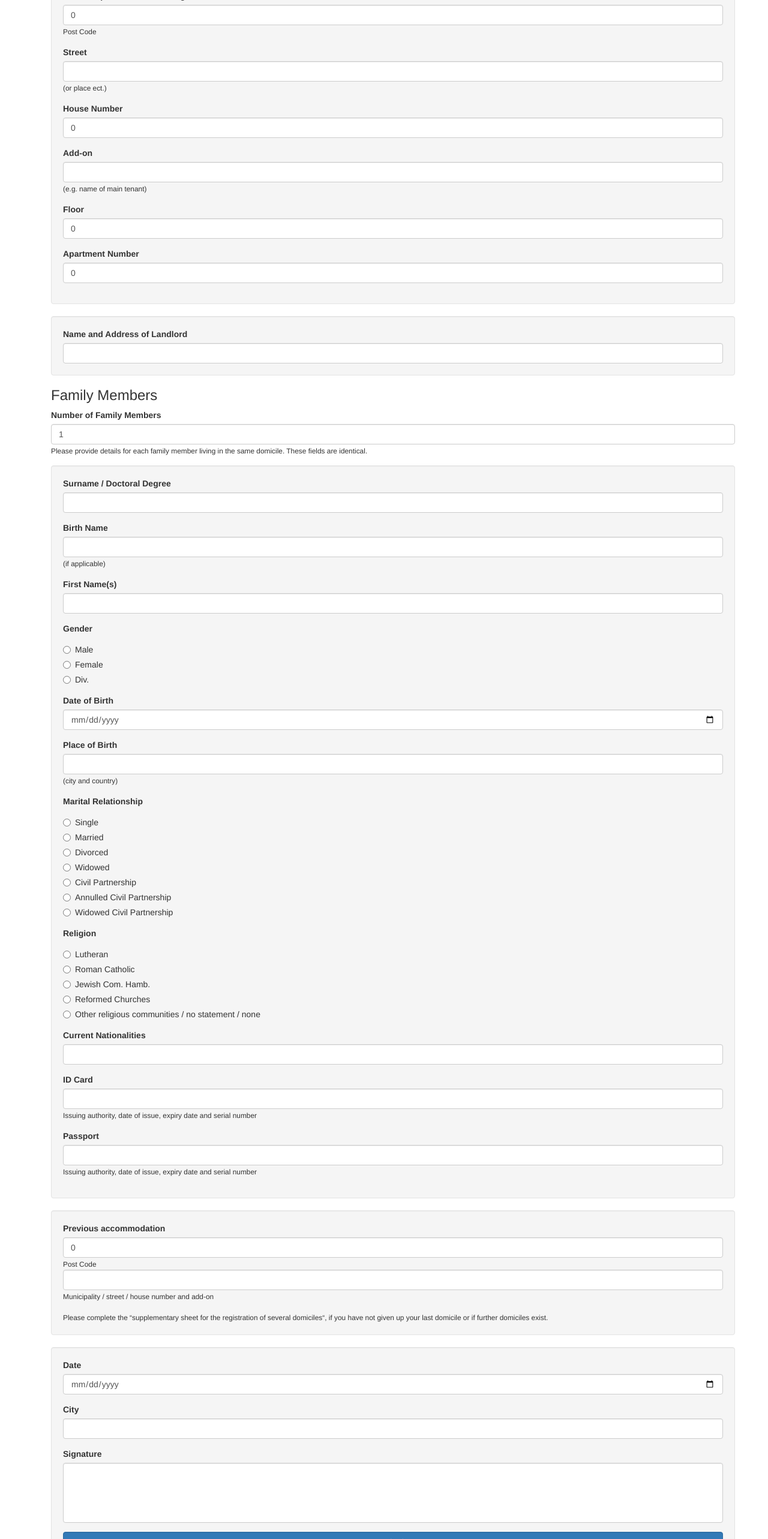
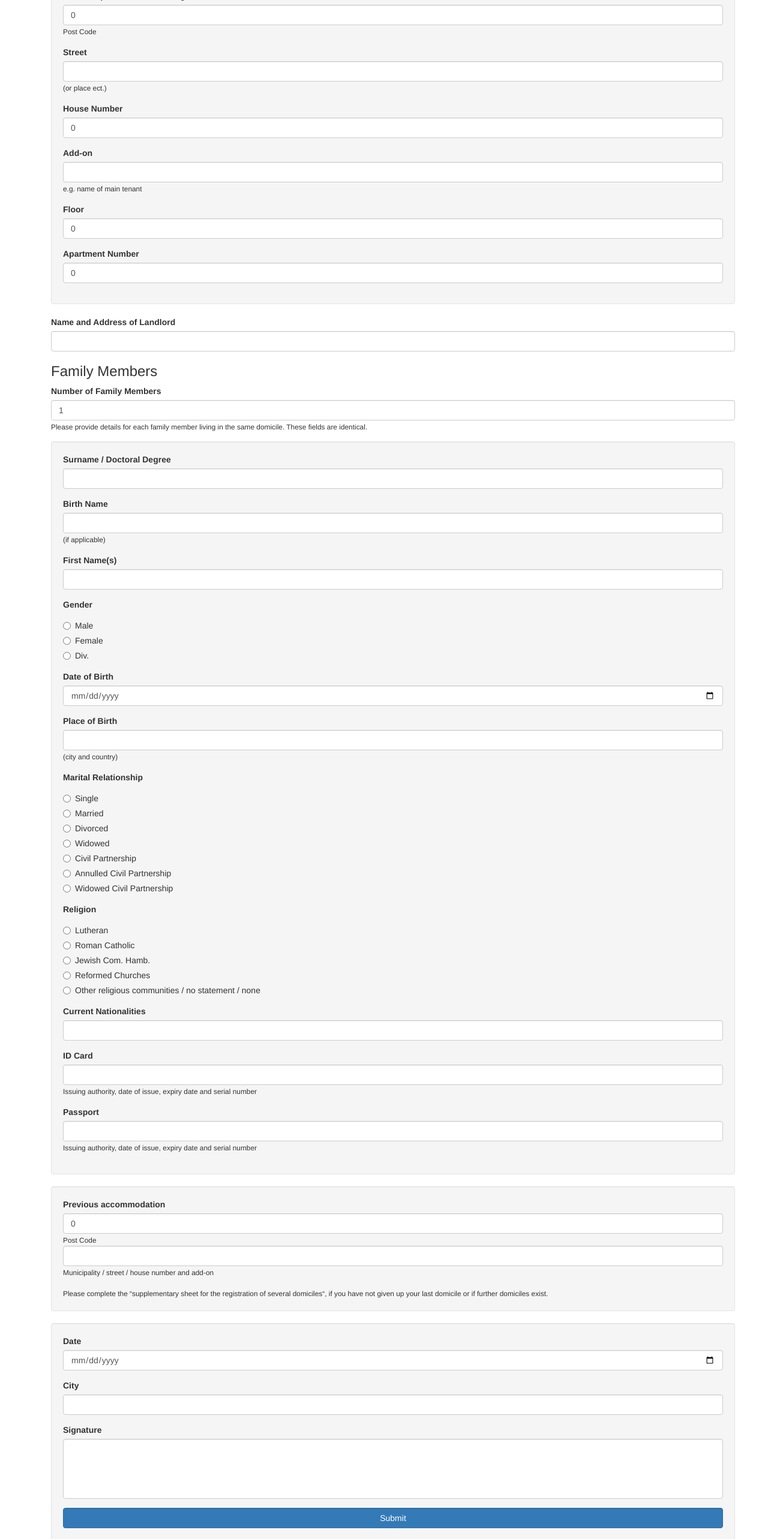
Before and after one commit to christophblessing/registration-form, a React (Create React App) app: page / in a window 1280 px wide. Shown: the part 234-2800 px from the top of the page at 60% size. Built offline with nearby package versions, Linux system fonts and the light colour scheme.

Commit message:
refactored registrationform to use formfield where applicable

```diff
--- a/src/components/FormField.tsx
+++ b/src/components/FormField.tsx
@@ -7,6 +7,7 @@ export interface Props {
   name: string;
   label: string;
   description?: string;
+  placeholder?: string;
   value: string | number;
 }
 
@@ -20,6 +21,7 @@ function FormField(props: Props) {
         name={props.name}
         id={props.id}
         value={props.value}
+        placeholder={props.placeholder}
         onChange={props.onChange}
       />
       {props.description && <small>{props.description}</small>}
--- a/src/components/RegistrationForm.tsx
+++ b/src/components/RegistrationForm.tsx
@@ -69,7 +69,7 @@ class RegistrationForm extends React.Component {
     fakeDownloadButton.click();
 
     document.body.removeChild(fakeDownloadButton);
-  }
+  };
 
   render() {
     const detailForms: any[] = [];
@@ -89,7 +89,6 @@ class RegistrationForm extends React.Component {
       <div className="container">
         <form onSubmit={this.handleSubmit}>
           <div className="well">
-
             <FormField
               id="dateOfMoving"
               type="date"
@@ -109,67 +108,62 @@ class RegistrationForm extends React.Component {
               onChange={this.handleChangeNumberValue}
             ></FormField>
 
-            <div className="form-group">
-              <label>Street</label>
-              <input
-                className="form-control"
+            <FormField
+              id="street"
+              type="text"
               name="street"
+              label="Street"
+              description="(or place ect.)"
               value={this.state.street}
               onChange={this.handleChange}
-              />
-              <small>(or place ect.)</small>
-            </div>
-            <div className="form-group">
-              <label>House Number</label>
-              <input
+            ></FormField>
+
+            <FormField
+              label="House Number"
+              id="houseNumber"
               type="number"
-                className="form-control"
               name="houseNumber"
               value={this.state.houseNumber}
               onChange={this.handleChangeNumberValue}
-              />
-            </div>
-            <div className="form-group">
-              <label>Add-on</label>
-              <input
-                className="form-control"
+            ></FormField>
+
+            <FormField
+              id="addOn"
+              label="Add-on"
+              type="text"
               name="addOn"
               value={this.state.addOn}
               onChange={this.handleChange}
-              />
-              <small>(e.g. name of main tenant)</small>
-            </div>
-            <div className="form-group">
-              <label>Floor</label>
-              <input
+              description="e.g. name of main tenant"
+            ></FormField>
+
+            <FormField
+              id="floor"
+              label="Floor"
               type="number"
-                className="form-control"
               name="floor"
               value={this.state.floor}
               onChange={this.handleChangeNumberValue}
-              />
-            </div>
-            <div className="form-group">
-              <label>Apartment Number</label>
-              <input
+            ></FormField>
+
+            <FormField
+              label="Apartment Number"
+              id="apartmentNumber"
               type="number"
-                className="form-control"
               name="apartmentNumber"
               value={this.state.apartmentNumber}
               onChange={this.handleChangeNumberValue}
-              />
-            </div>
+            ></FormField>
           </div>
 
-          <div className="form-group well">
-            <label>Name and Address of Landlord</label>
-            <input
-              className="form-control"
+          <FormField
+            label="Name and Address of Landlord"
+            id="landlord"
             name="landlord"
+            type="text"
             value={this.state.landlord}
             onChange={this.handleChange}
-            />
-          </div>
+          ></FormField>
 
           {/* Begin Details Forms */}
           <div className="form-group">
@@ -216,26 +210,25 @@ class RegistrationForm extends React.Component {
             </small>
           </div>
           <div className="well">
-            <div className="form-group">
-              <label>Date</label>
-              <input
+            <FormField
+              label="Date"
+              id="signatureDate"
               type="date"
               name="signatureDate"
               value={this.state.signatureDate}
-                className="form-control"
               onChange={this.handleChange}
               placeholder="yyyy-mm-dd"
-              />
-            </div>
-            <div className="form-group">
-              <label>City</label>
-              <input
+            ></FormField>
+
+            <FormField
+              label="City"
+              id="signatureCity"
               name="signatureCity"
+              type="text"
               value={this.state.signatureCity}
-                className="form-control"
               onChange={this.handleChange}
-              />
-            </div>
+            ></FormField>
+
             <div className="form-group">
               <label>Signature</label>
               <canvas className="form-control" style={{ height: "100px" }}>
```
Lines whose indentation alone changed are shown as unchanged.
